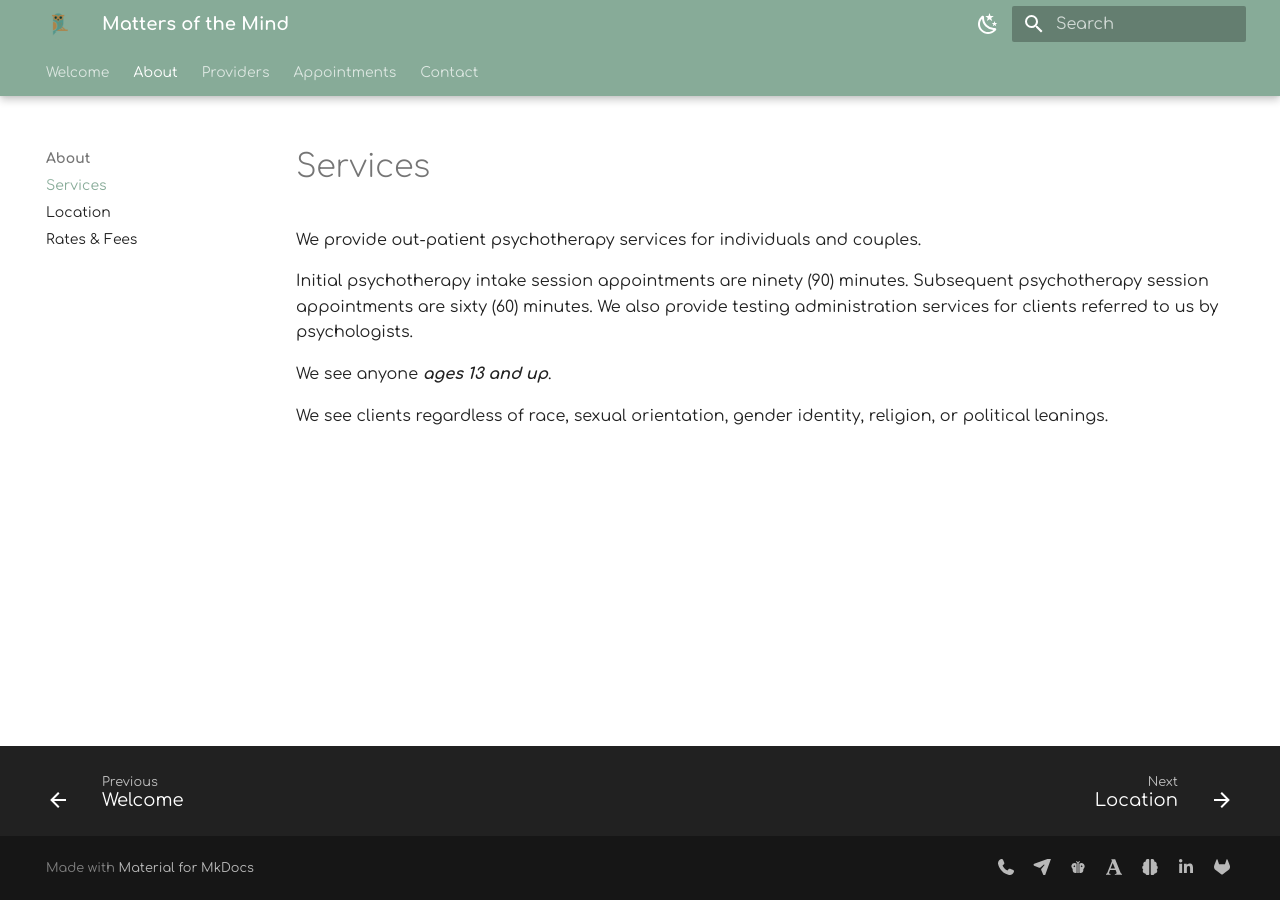
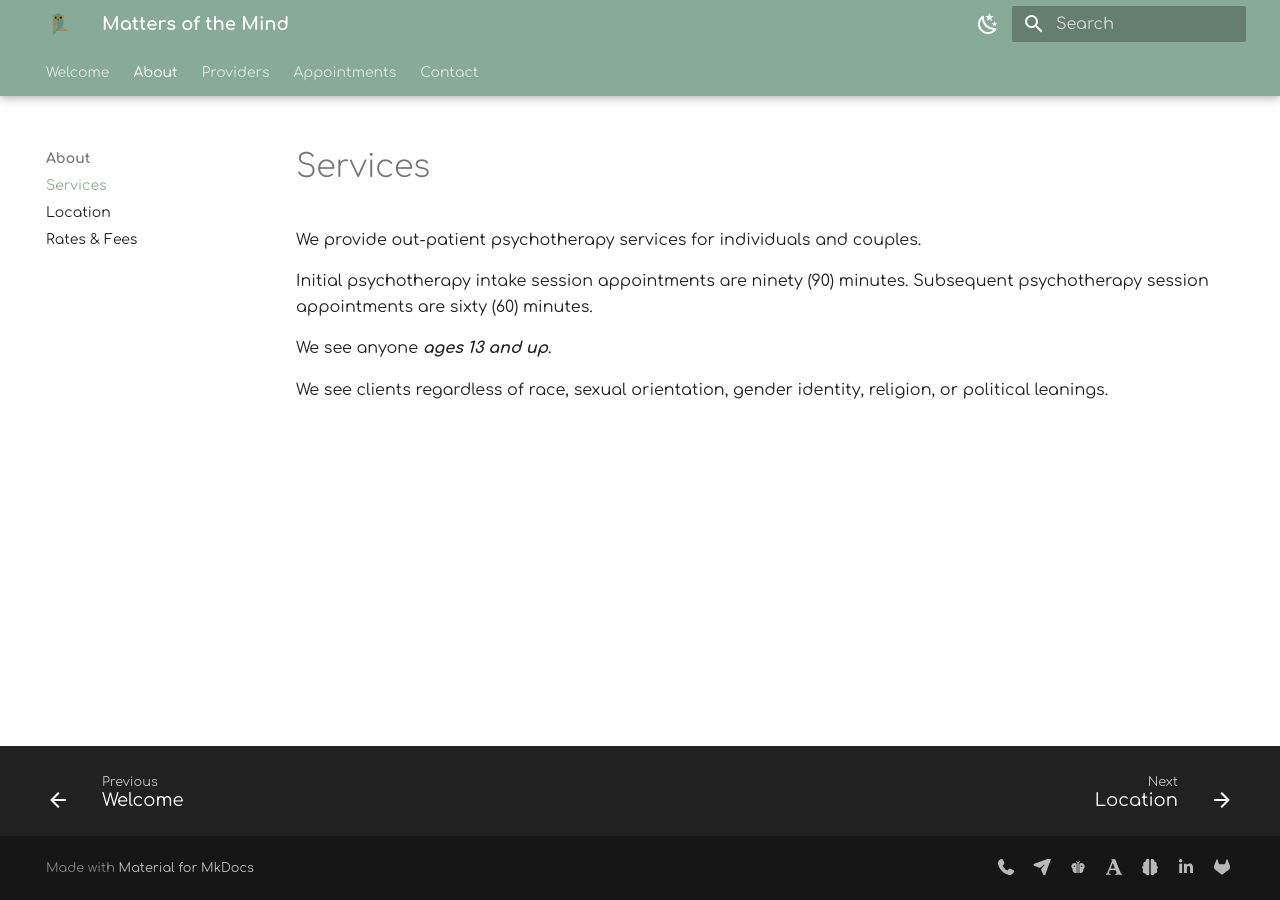
Before and after one commit to motm-therapy/website, an MkDocs documentation site: the page built from docs/services.md, in a window 1280 px wide. Built offline with MkDocs 1.6.1 and Material for MkDocs 9.7.7, drawn with Linux system fonts in a browser that asks for light colours.

Commit message:
Update services.md

```diff
--- a/docs/services.md
+++ b/docs/services.md
@@ -4,7 +4,6 @@ We provide out-patient psychotherapy services for individuals and couples.
 
 Initial psychotherapy intake session appointments are ninety (90) minutes.
 Subsequent psychotherapy session appointments are sixty (60) minutes.
-We also provide testing administration services for clients referred to us by psychologists.
 
 We see anyone _**ages 13 and up**_.
 
```
